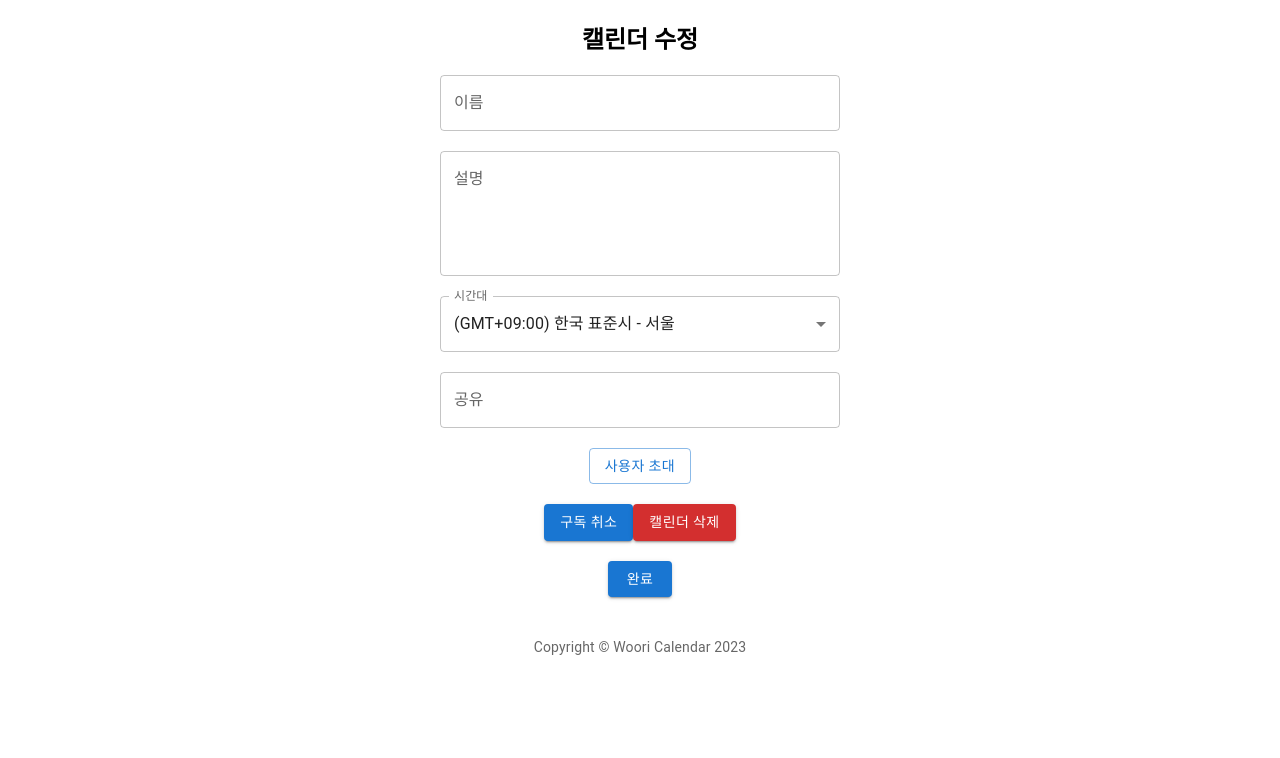
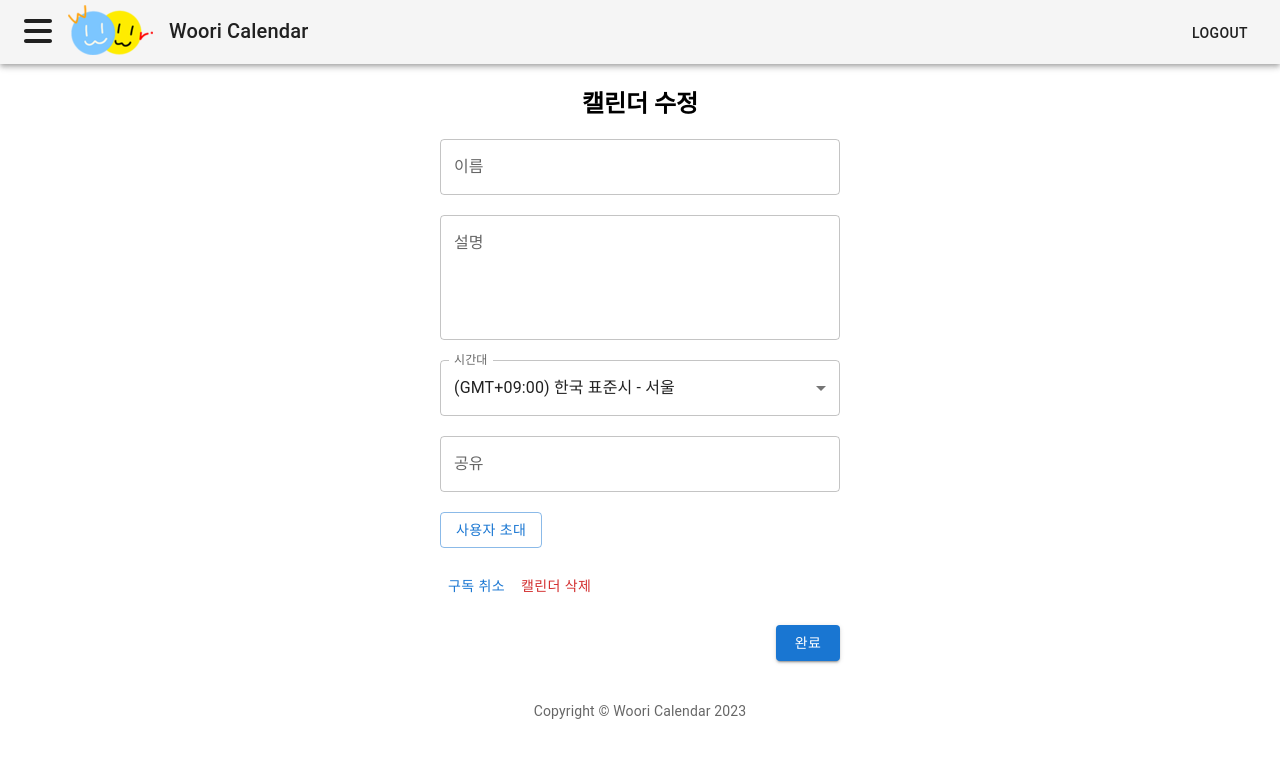
Before and after one commit to WooriCalendar/woori-calendar-app, a React (Create React App) app: page /calModify in a window 1280 px wide. Shown: the top 758 px of the page. Built offline with nearby package versions, Linux system fonts and the light colour scheme.

Commit message:
CSS 수정, 네비게이션 추가

```diff
--- a/src/ShareModal.css
+++ b/src/ShareModal.css
@@ -25,8 +25,7 @@
 .modal > section > header {
   position: relative;
   padding: 16px 64px 16px 16px;
-  /* background-color: #f1f1f1; */
-  /* font-weight: 700; */
+  border-bottom: 1px solid #dee2e6;
 }
 .modal > section > header button {
   position: absolute;
@@ -41,7 +40,6 @@
 }
 .modal > section > main {
   padding: 16px;
-  border-bottom: 1px solid #dee2e6;
 }
 .modal > section > footer {
   padding: 12px 16px;
--- a/src/components/CalModify.js
+++ b/src/components/CalModify.js
@@ -1,4 +1,4 @@
-import React, { useState } from "react";
+import React, { useEffect, useState } from "react";
 import ShareModal from "./ShareModal";
 import {
   Button,
@@ -8,7 +8,8 @@ import {
   Select,
   TextField,
 } from "@mui/material";
-import Sidebar from "./Sidebar";
+import Navigation from "./Navigation";
+import { call } from "../service/ApiService";
 
 const CalModify = () => {
   const [modalOpen, setModalOpen] = useState(false);
@@ -19,10 +20,16 @@ const CalModify = () => {
   const closeModal = () => {
     setModalOpen(false);
   };
+  // const [cal, setCal] = useState([]);
+
+  // useEffect(() => {
+  //   call("/calendar", "GET", null).then((resp) => setCal(resp.data));
+  // }, []);
+
   return (
     <div>
-      <Sidebar />
-      <div className="main">
+      <Navigation />
+      <div className="main" style={{ width: "440px", margin: "0 auto" }}>
         <div style={{ textAlign: "center" }}>
           <h2>캘린더 수정</h2>
         </div>
@@ -48,7 +55,6 @@ const CalModify = () => {
             <InputLabel id="demo-simple-select-label">시간대</InputLabel>
             <Select
               id="outlined-select-currency"
-              select
               label="시간대"
               defaultValue="0"
             >
@@ -68,19 +74,19 @@ const CalModify = () => {
             variant="outlined"
           />
         </div>
-        <div style={{ textAlign: "center", margin: "20px" }}>
+        <div style={{ textAlign: "left", margin: "20px" }}>
           <Button variant="outlined" onClick={openModal}>
             사용자 초대
           </Button>
         </div>
         <ShareModal open={modalOpen} close={closeModal} />
-        <div style={{ textAlign: "center", margin: "20px" }}>
-          <Button variant="contained">구독 취소</Button>
-          <Button variant="contained" color="error">
+        <div style={{ textAlign: "left", margin: "20px" }}>
+          <Button variant="text">구독 취소</Button>
+          <Button variant="text" color="error">
             캘린더 삭제
           </Button>
         </div>
-        <div style={{ textAlign: "center", margin: "20px" }}>
+        <div style={{ textAlign: "right", margin: "20px" }}>
           <Button variant="contained">완료</Button>
         </div>
       </div>
--- a/src/components/ShareModal.js
+++ b/src/components/ShareModal.js
@@ -1,4 +1,4 @@
-import React from "react";
+import React, { useState } from "react";
 import "../../src/ShareModal.css";
 import {
   Button,
@@ -15,7 +15,7 @@ import CloseIcon from "@mui/icons-material/Close";
 const ShareModal = (props) => {
   const { open, close, header } = props;
 
-  const [grade, setGrade] = React.useState("");
+  const [grade, setGrade] = useState("");
 
   const handleChange = (event) => {
     setGrade(event.target.value);
@@ -28,6 +28,7 @@ const ShareModal = (props) => {
         <section>
           <header>
             {header}
+            <span>특정 사용자와 공유</span>
             <button className="close" onClick={close}>
               <CloseIcon />
             </button>
@@ -52,7 +53,6 @@ const ShareModal = (props) => {
               <InputLabel id="demo-simple-select-label">권한</InputLabel>
               <Select
                 id="outlined-select-currency"
-                select
                 label="권한"
                 defaultValue="0"
                 onChange={handleChange}
```
